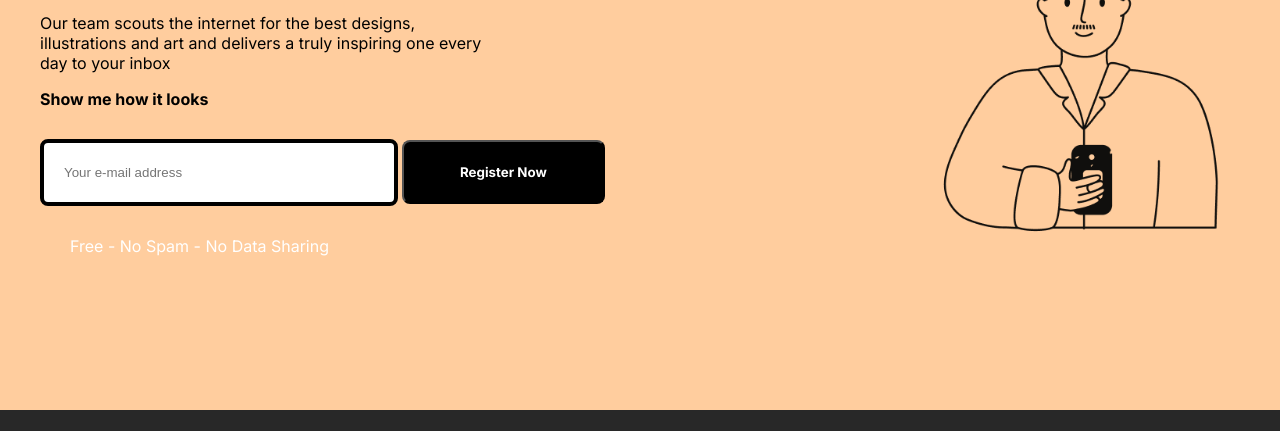
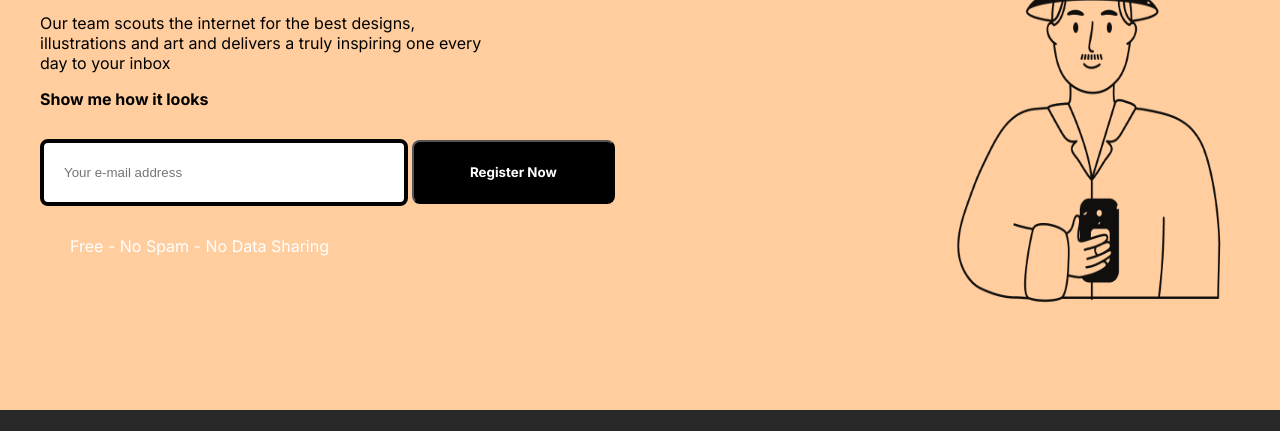
Before and after one commit to Indra211/McP1, a plain HTML site: page index.html in a window 1280 px wide. Shown: the part 123-554 px from the top of the page. Drawn offline with Linux system fonts and the light colour scheme.

Commit message:
vw added

```diff
--- a/style.css
+++ b/style.css
@@ -27,13 +27,13 @@
 }
 
 .text-input {
-    width: 50%;
+    width: 50vw;
     padding: 0px 40px;
 }
 
 .person>img {
-    height: 400px;
-    width: 400px;
+    height: 60vh;
+    width: 30vw;
     /* background-size: contain; */
 }
 .text-input>h1 {
@@ -57,7 +57,7 @@
     margin-top: 30px;
 }
 .text-input>form>input {
-    width: 310px;
+    width: 50%;
     padding: 22px 20px;
     border-radius: 8px;
     border: 4px solid black;
```
